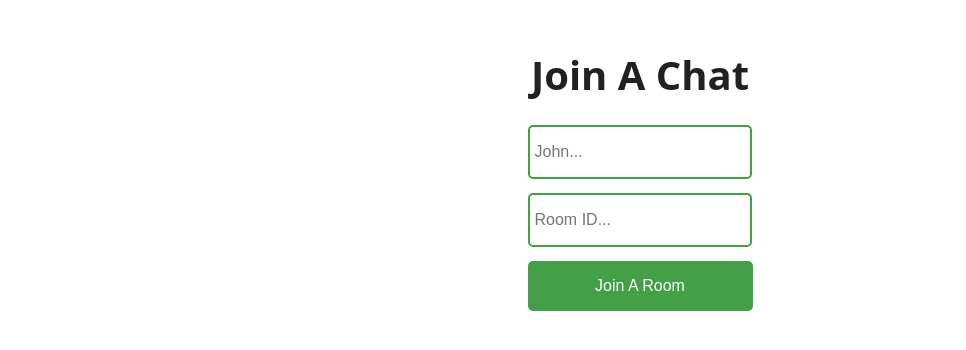
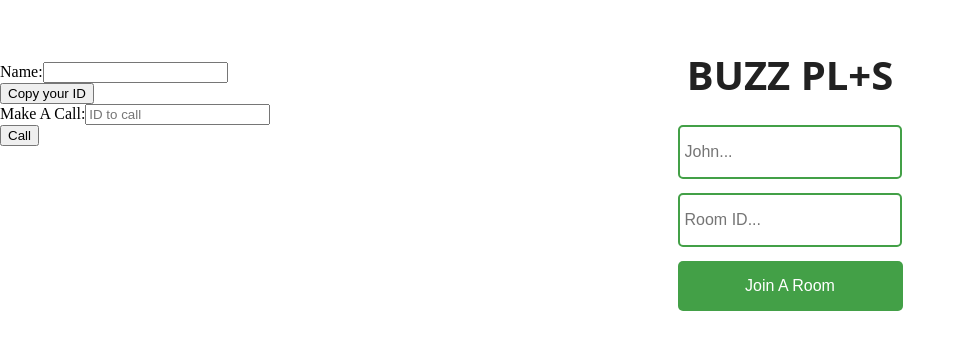
Before and after one commit to evansaizik/buzz-plus, a React (Create React App) app: page / in a window 1280 px wide. Shown: the part 238-588 px from the top of the page, without its empty margins (0-966 px from the left). Built offline with nearby package versions, Linux system fonts and the light colour scheme; no server answers.

Commit message:
video calling

```diff
--- a/src/App.js
+++ b/src/App.js
@@ -1,15 +1,43 @@
 import './App.css';
 import io from 'socket.io-client';
-import { useState } from 'react';
+import { useState, useEffect, useRef } from 'react';
+import Peer from 'simple-peer';
 import Chat from './Chat';
+import Video from './Video';
+import Options from './Options';
+import Notifications from './Notifications';
 
-const socket = io.connect('https://vidchatter.herokuapp.com');
-// const socket = io.connect('http://localhost:8080');
+// const socket = io.connect('https://vidchatter.herokuapp.com');
+const socket = io.connect('http://localhost:8080');
 
 function App() {
   const [username, setUsername] = useState('');
   const [room, setRoom] = useState('');
   const [showChat, setShowChat] = useState(false);
+
+  const [stream, setStream] = useState(null);
+  const [me, setMe] = useState('');
+  const [call, setCall] = useState({});
+  const [callAccepted, setCallAccepted] = useState(false);
+  const [callEnded, setCallEnded] = useState(false);
+  const [name, setName] = useState('');
+
+  const myVideo = useRef();
+  const userVideo = useRef();
+  const connectionRef = useRef();
+
+  useEffect(() => {
+    navigator.mediaDevices
+      .getUserMedia({ video: true, audio: true })
+      .then((currentStream) => {
+        setStream(currentStream);
+        myVideo.current.srcObject = currentStream;
+      });
+    socket.on('me', (id) => setMe(id));
+    socket.on('call_user', ({ from, name: callerName, signal }) => {
+      setCall({ isReceivedCall: true, from, name: callerName, signal });
+    });
+  }, []);
 
   const joinRoom = () => {
     if (username !== '' && room !== '') {
@@ -18,11 +46,87 @@ function App() {
     }
   };
 
+  const answerCall = () => {
+    setCallAccepted(true);
+
+    const peer = new Peer({ initiator: false, trickle: false, stream });
+    peer.on('signal', (data) => {
+      socket.emit('answer_call', { signal: data, to: call.from });
+    });
+    peer.on('stream', (currentStream) => {
+      userVideo.current.srcObject = currentStream;
+    });
+    peer.signal(call.signal);
+    connectionRef.current = peer;
+  };
+
+  const callUser = (id) => {
+
+    const peer = new Peer({ initiator: true, trickle: false, stream });
+
+    peer.on('signal', (data) => {
+      socket.emit('call_user', {
+        userToCall: id,
+        signalData: data,
+        from: me,
+        name,
+      });
+    });
+
+    peer.on('stream', (currentStream) => {
+      userVideo.current.srcObject = currentStream;
+    });
+
+    socket.on('call_accepted', (signal) => {
+      setCallAccepted(true);
+      peer.signal(signal);
+    });
+
+    connectionRef.current = peer;
+  };
+
+  const leaveCall = () => {
+    setCallEnded(true);
+    connectionRef.current.destroy();
+    window.location.reload();
+  };
+
   return (
+    <section style={{ display: 'flex' }}>
+      <div>
+        <Video
+          variables={{
+            call,
+            callAccepted,
+            myVideo,
+            userVideo,
+            stream,
+            name,
+            setName,
+            callEnded,
+            me,
+            callUser,
+            leaveCall,
+            answerCall,
+          }}
+        />
+        <Options
+          variables={{
+            me,
+            callAccepted,
+            leaveCall,
+            callUser,
+            callEnded,
+            setName,
+            name,
+          }}
+        />
+        <Notifications variables={{ answerCall, call, callAccepted }} />
+      </div>
       <div className="App">
         {!showChat ? (
           <div className="joinChatContainer">
-          <h3>Join A Chat</h3>
+            <h3>BUZZ PL+S</h3>
             <input
               type="text"
               placeholder="John..."
@@ -43,6 +147,7 @@ function App() {
           <Chat socket={socket} username={username} room={room} />
         )}
       </div>
+    </section>
   );
 }
 
--- a/src/Chat.js
+++ b/src/Chat.js
@@ -32,7 +32,7 @@ function Chat({ socket, username, room }) {
   return (
     <div className="chat-window">
       <div className="chat-header">
-        <p>Live Chat</p>
+        <p>BUZZ PL+S</p>
       </div>
       <div className="chat-body">
         <ScrollToBottom className="message-container">
@@ -40,7 +40,7 @@ function Chat({ socket, username, room }) {
             return (
               <div
                 className="message"
-                id={username === messageContent.author ? 'you' : 'other'}
+                id={username === messageContent.author ? 'other' : 'you'}
               >
                 <div>
                   <div className="message-content">
--- /dev/null
+++ b/src/Notifications.js
@@ -0,0 +1,16 @@
+const Notifications = ({ variables }) => {
+  const { answerCall, call, callAccepted } = variables;
+
+  return (
+    <>
+      {call.isReceivedCall && !callAccepted && (
+        <div style={{ display: 'flex', justifyContent: 'center' }}>
+          <h4>{call.name} is calling:</h4>
+          <button onClick={answerCall}>Answer</button>
+        </div>
+      )}
+    </>
+  );
+};
+
+export default Notifications;
--- /dev/null
+++ b/src/Options.js
@@ -0,0 +1,41 @@
+import { useState } from 'react';
+import { CopyToClipboard } from 'react-copy-to-clipboard';
+
+const Options = ({ variables }) => {
+  const { me, callAccepted, leaveCall, callUser, callEnded, setName } =
+    variables;
+  const [idToCall, setIdToCall] = useState('');
+
+  return (
+    <div>
+      <form>
+        <label htmlFor="name">Name:</label>
+        <input id="name" onChange={(e) => setName(e.target.value)} />
+        <CopyToClipboard text={me}>
+          <button onClick={(e) => e.preventDefault()}>Copy your ID</button>
+        </CopyToClipboard>
+      </form>
+      <form
+        onSubmit={(e) => {
+          e.preventDefault();
+          callUser(idToCall);
+        }}
+      >
+        <label htmlFor="call">Make A Call:</label>
+        <input
+          id="call"
+          placeholder="ID to call"
+          value={idToCall}
+          onChange={(e) => setIdToCall(e.target.value)}
+        />
+        {callAccepted && !callEnded ? (
+          <button onClick={leaveCall}>Hang Up</button>
+        ) : (
+          <button>Call</button>
+        )}
+      </form>
+    </div>
+  );
+};
+
+export default Options;
--- /dev/null
+++ b/src/Video.js
@@ -0,0 +1,32 @@
+const Video = ({ variables }) => {
+  const { callAccepted, callEnded, userVideo, myVideo } =
+    variables;
+
+  return (
+    <section>
+        <div style={{ width: '300px', height: '300px' }}>
+          <video
+            ref={myVideo}
+            autoPlay
+            width="100%"
+            height="100%"
+            playsInline
+            muted
+          />
+        </div>
+      {callAccepted && !callEnded && (
+        <div style={{ width: '300px', height: '300px' }}>
+          <video
+            ref={userVideo}
+            autoPlay
+            width="100%"
+            height="100%"
+            playsInline
+          />
+        </div>
+      )}
+    </section>
+  );
+};
+
+export default Video;
```
Lines whose indentation alone changed are shown as unchanged.
